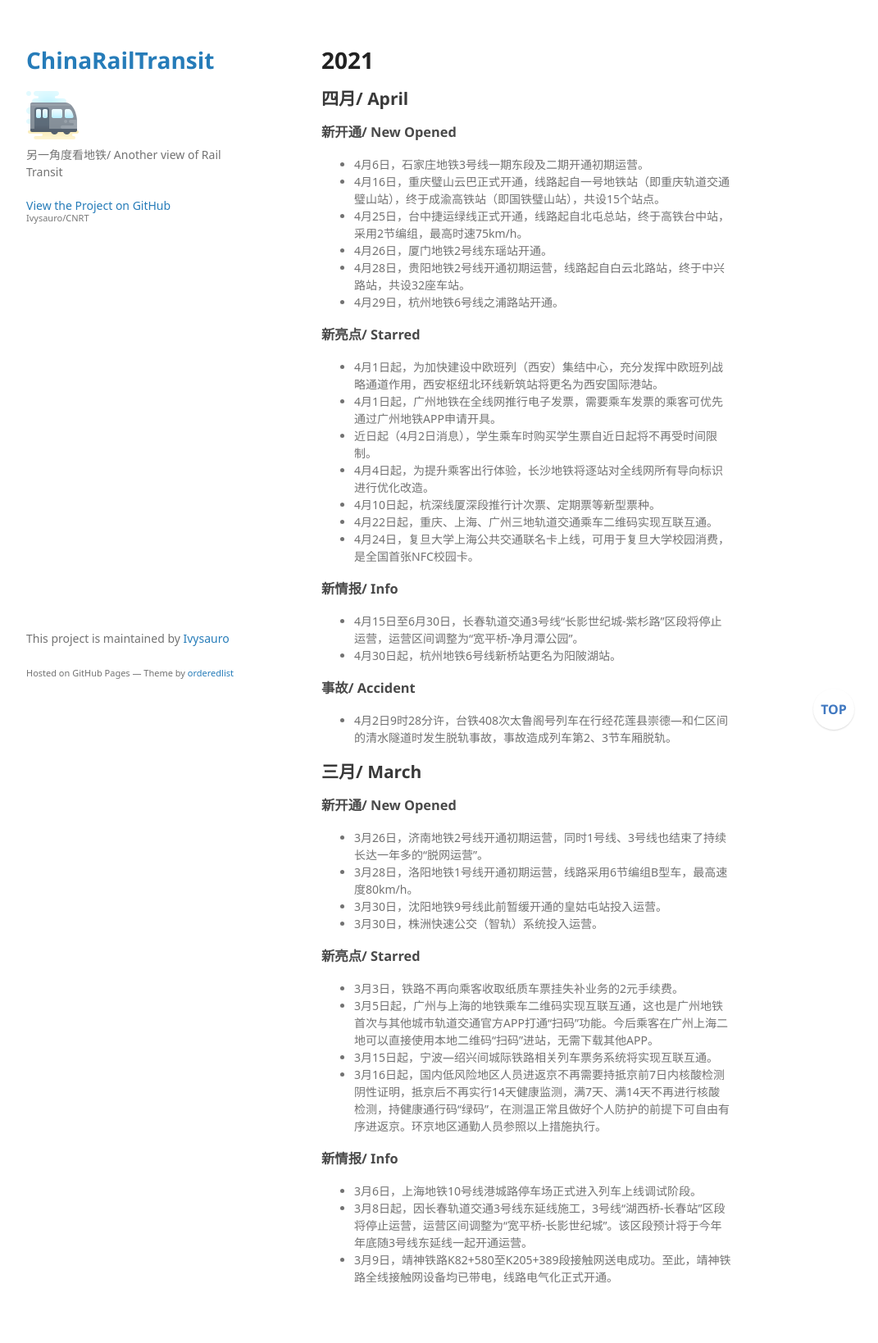
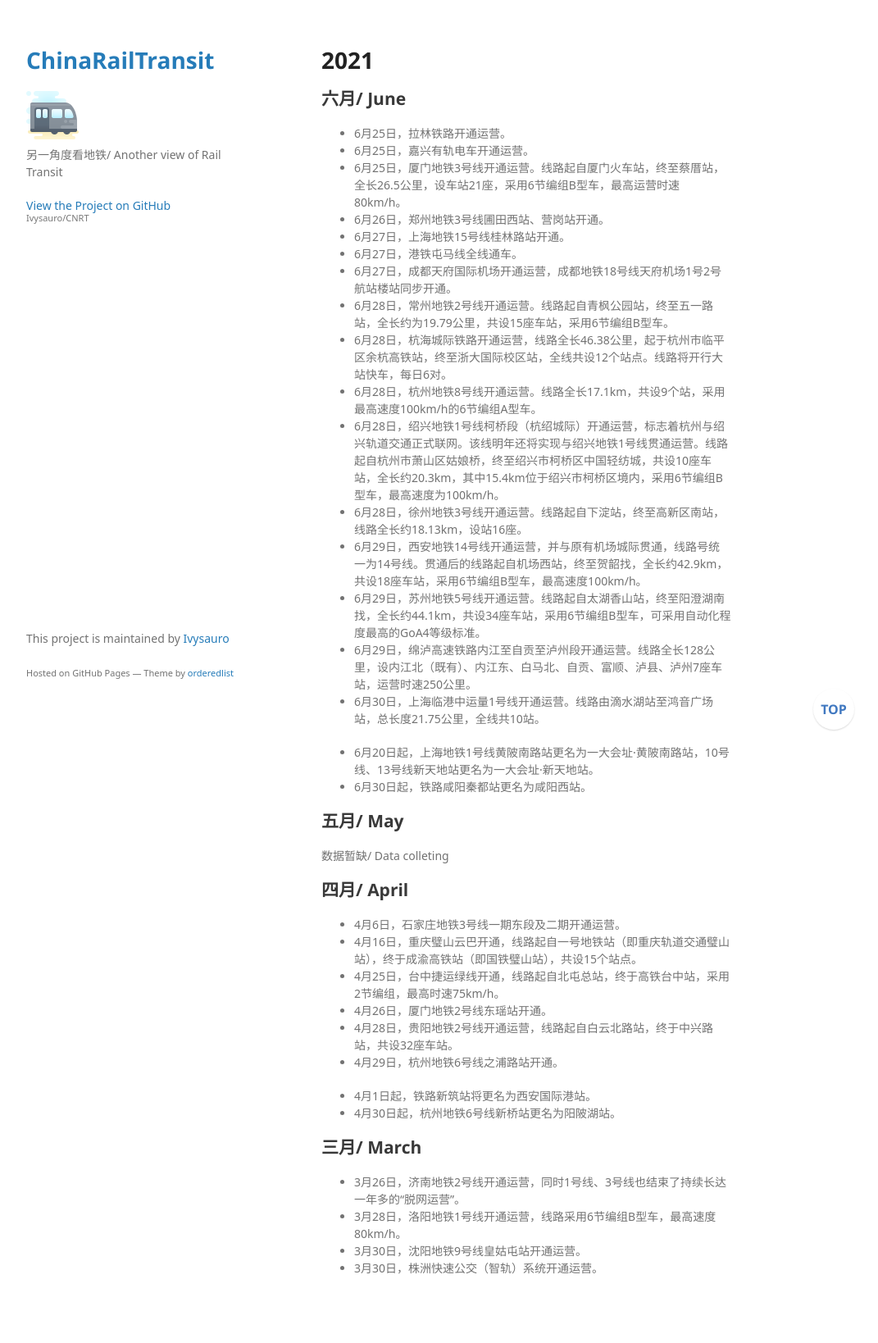
Before and after one commit to Ivysauro/CNRT, a Jekyll site: the page built from data/2021.md, in a window 1280 px wide. Shown: the whole page at 82% size, without its empty margins (178-1249 px from the left). Built offline with Jekyll 4.4.1, drawn with Linux system fonts in a browser that asks for light colours; some web fonts are replaced; our own code applies the rules of GitHub Pages for plain Markdown files; a script that is not in the unit is left out.

Commit message:
🍊更新六月数据

```diff
--- a/data/2021.md
+++ b/data/2021.md
@@ -1,44 +1,43 @@
 # 2021
 
+## 六月/ June
+- 6月25日，拉林铁路开通运营。
+- 6月25日，嘉兴有轨电车开通运营。
+- 6月25日，厦门地铁3号线开通运营。线路起自厦门火车站，终至蔡厝站，全长26.5公里，设车站21座，采用6节编组B型车，最高运营时速80km/h。
+- 6月26日，郑州地铁3号线圃田西站、营岗站开通。
+- 6月27日，上海地铁15号线桂林路站开通。
+- 6月27日，港铁屯马线全线通车。
+- 6月27日，成都天府国际机场开通运营，成都地铁18号线天府机场1号2号航站楼站同步开通。
+- 6月28日，常州地铁2号线开通运营。线路起自青枫公园站，终至五一路站，全长约为19.79公里，共设15座车站，采用6节编组B型车。
+- 6月28日，杭海城际铁路开通运营，线路全长46.38公里，起于杭州市临平区余杭高铁站，终至浙大国际校区站，全线共设12个站点。线路将开行大站快车，每日6对。
+- 6月28日，杭州地铁8号线开通运营。线路全长17.1km，共设9个站，采用最高速度100km/h的6节编组A型车。
+- 6月28日，绍兴地铁1号线柯桥段（杭绍城际）开通运营，标志着杭州与绍兴轨道交通正式联网。该线明年还将实现与绍兴地铁1号线贯通运营。线路起自杭州市萧山区姑娘桥，终至绍兴市柯桥区中国轻纺城，共设10座车站，全长约20.3km，其中15.4km位于绍兴市柯桥区境内，采用6节编组B型车，最高速度为100km/h。
+- 6月28日，徐州地铁3号线开通运营。线路起自下淀站，终至高新区南站，线路全长约18.13km，设站16座。
+- 6月29日，西安地铁14号线开通运营，并与原有机场城际贯通，线路号统一为14号线。贯通后的线路起自机场西站，终至贺韶找，全长约42.9km，共设18座车站，采用6节编组B型车，最高速度100km/h。
+- 6月29日，苏州地铁5号线开通运营。线路起自太湖香山站，终至阳澄湖南找，全长约44.1km，共设34座车站，采用6节编组B型车，可采用自动化程度最高的GoA4等级标准。
+- 6月29日，绵泸高速铁路内江至自贡至泸州段开通运营。线路全长128公里，设内江北（既有）、内江东、白马北、自贡、富顺、泸县、泸州7座车站，运营时速250公里。
+- 6月30日，上海临港中运量1号线开通运营。线路由滴水湖站至鸿音广场站，总长度21.75公里，全线共10站。
+
+- 6月20日起，上海地铁1号线黄陂南路站更名为一大会址·黄陂南路站，10号线、13号线新天地站更名为一大会址·新天地站。
+- 6月30日起，铁路咸阳秦都站更名为咸阳西站。
+
+## 五月/ May
+
+数据暂缺/ Data colleting
+
 ## 四月/ April
-### 新开通/ New Opened
-- 4月6日，石家庄地铁3号线一期东段及二期开通初期运营。
-- 4月16日，重庆璧山云巴正式开通，线路起自一号地铁站（即重庆轨道交通璧山站），终于成渝高铁站（即国铁璧山站），共设15个站点。
-- 4月25日，台中捷运绿线正式开通，线路起自北屯总站，终于高铁台中站，采用2节编组，最高时速75km/h。
+- 4月6日，石家庄地铁3号线一期东段及二期开通运营。
+- 4月16日，重庆璧山云巴开通，线路起自一号地铁站（即重庆轨道交通璧山站），终于成渝高铁站（即国铁璧山站），共设15个站点。
+- 4月25日，台中捷运绿线开通，线路起自北屯总站，终于高铁台中站，采用2节编组，最高时速75km/h。
 - 4月26日，厦门地铁2号线东瑶站开通。
-- 4月28日，贵阳地铁2号线开通初期运营，线路起自白云北路站，终于中兴路站，共设32座车站。
+- 4月28日，贵阳地铁2号线开通运营，线路起自白云北路站，终于中兴路站，共设32座车站。
 - 4月29日，杭州地铁6号线之浦路站开通。
 
-### 新亮点/ Starred
-- 4月1日起，为加快建设中欧班列（西安）集结中心，充分发挥中欧班列战略通道作用，西安枢纽北环线新筑站将更名为西安国际港站。
-- 4月1日起，广州地铁在全线网推行电子发票，需要乘车发票的乘客可优先通过广州地铁APP申请开具。
-- 近日起（4月2日消息），学生乘车时购买学生票自近日起将不再受时间限制。
-- 4月4日起，为提升乘客出行体验，长沙地铁将逐站对全线网所有导向标识进行优化改造。
-- 4月10日起，杭深线厦深段推行计次票、定期票等新型票种。
-- 4月22日起，重庆、上海、广州三地轨道交通乘车二维码实现互联互通。
-- 4月24日，复旦大学上海公共交通联名卡上线，可用于复旦大学校园消费，是全国首张NFC校园卡。
-
-### 新情报/ Info
-- 4月15日至6月30日，长春轨道交通3号线“长影世纪城-紫杉路”区段将停止运营，运营区间调整为“宽平桥-净月潭公园”。
+- 4月1日起，铁路新筑站将更名为西安国际港站。
 - 4月30日起，杭州地铁6号线新桥站更名为阳陂湖站。
 
-### 事故/ Accident
-- 4月2日9时28分许，台铁408次太鲁阁号列车在行经花莲县崇德—和仁区间的清水隧道时发生脱轨事故，事故造成列车第2、3节车厢脱轨。
-
 ## 三月/ March
-### 新开通/ New Opened
-- 3月26日，济南地铁2号线开通初期运营，同时1号线、3号线也结束了持续长达一年多的“脱网运营”。
-- 3月28日，洛阳地铁1号线开通初期运营，线路采用6节编组B型车，最高速度80km/h。
-- 3月30日，沈阳地铁9号线此前暂缓开通的皇姑屯站投入运营。
-- 3月30日，株洲快速公交（智轨）系统投入运营。
-
-### 新亮点/ Starred
-- 3月3日，铁路不再向乘客收取纸质车票挂失补业务的2元手续费。
-- 3月5日起，广州与上海的地铁乘车二维码实现互联互通，这也是广州地铁首次与其他城市轨道交通官方APP打通“扫码”功能。今后乘客在广州上海二地可以直接使用本地二维码“扫码”进站，无需下载其他APP。
-- 3月15日起，宁波—绍兴间城际铁路相关列车票务系统将实现互联互通。
-- 3月16日起，国内低风险地区人员进返京不再需要持抵京前7日内核酸检测阴性证明，抵京后不再实行14天健康监测，满7天、满14天不再进行核酸检测，持健康通行码“绿码”，在测温正常且做好个人防护的前提下可自由有序进返京。环京地区通勤人员参照以上措施执行。
-
-### 新情报/ Info
-- 3月6日，上海地铁10号线港城路停车场正式进入列车上线调试阶段。
-- 3月8日起，因长春轨道交通3号线东延线施工，3号线“湖西桥-长春站”区段将停止运营，运营区间调整为“宽平桥-长影世纪城”。该区段预计将于今年年底随3号线东延线一起开通运营。
-- 3月9日，靖神铁路K82+580至K205+389段接触网送电成功。至此，靖神铁路全线接触网设备均已带电，线路电气化正式开通。
+- 3月26日，济南地铁2号线开通运营，同时1号线、3号线也结束了持续长达一年多的“脱网运营”。
+- 3月28日，洛阳地铁1号线开通运营，线路采用6节编组B型车，最高速度80km/h。
+- 3月30日，沈阳地铁9号线皇姑屯站开通运营。
+- 3月30日，株洲快速公交（智轨）系统开通运营。
```
